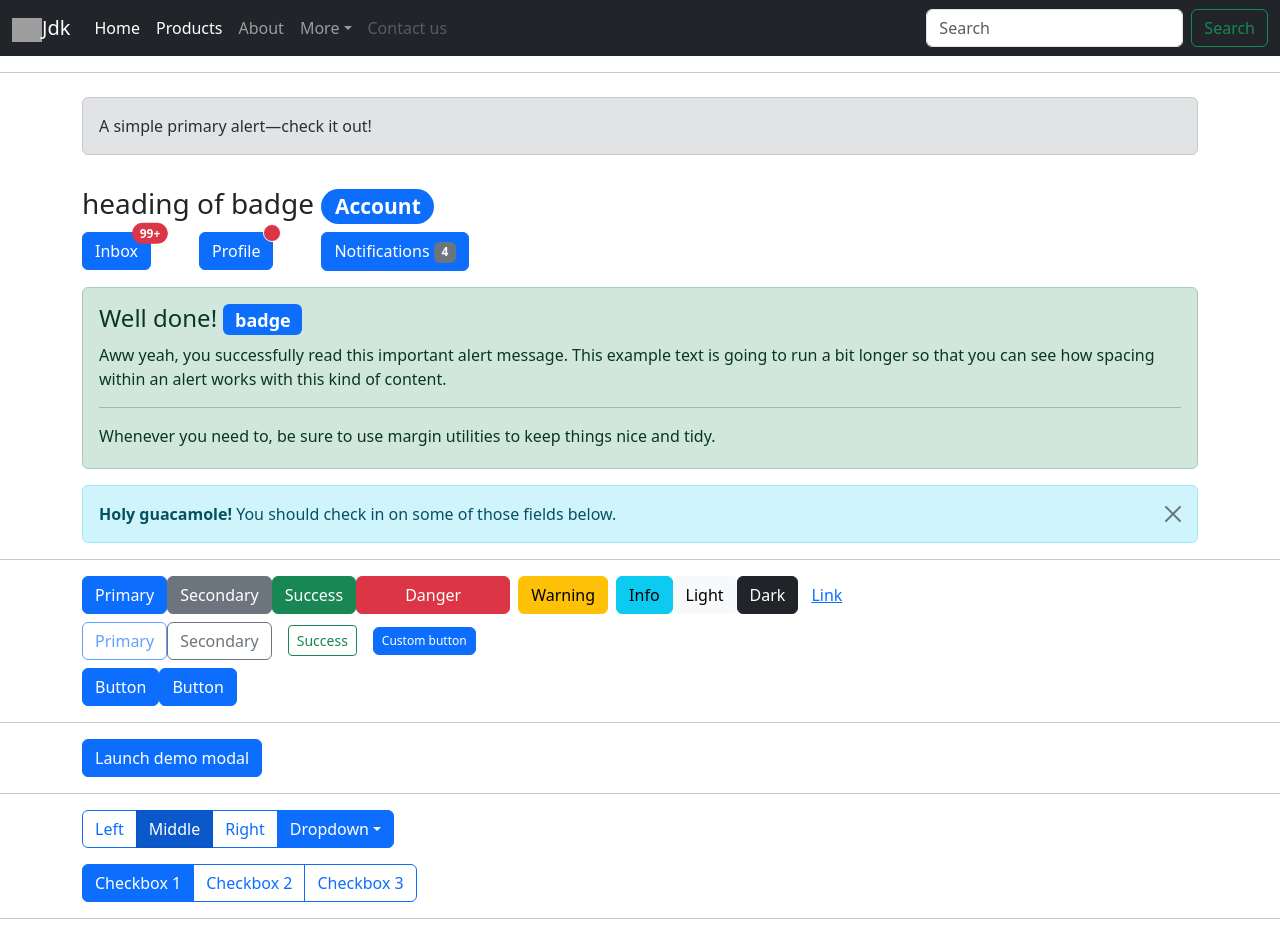
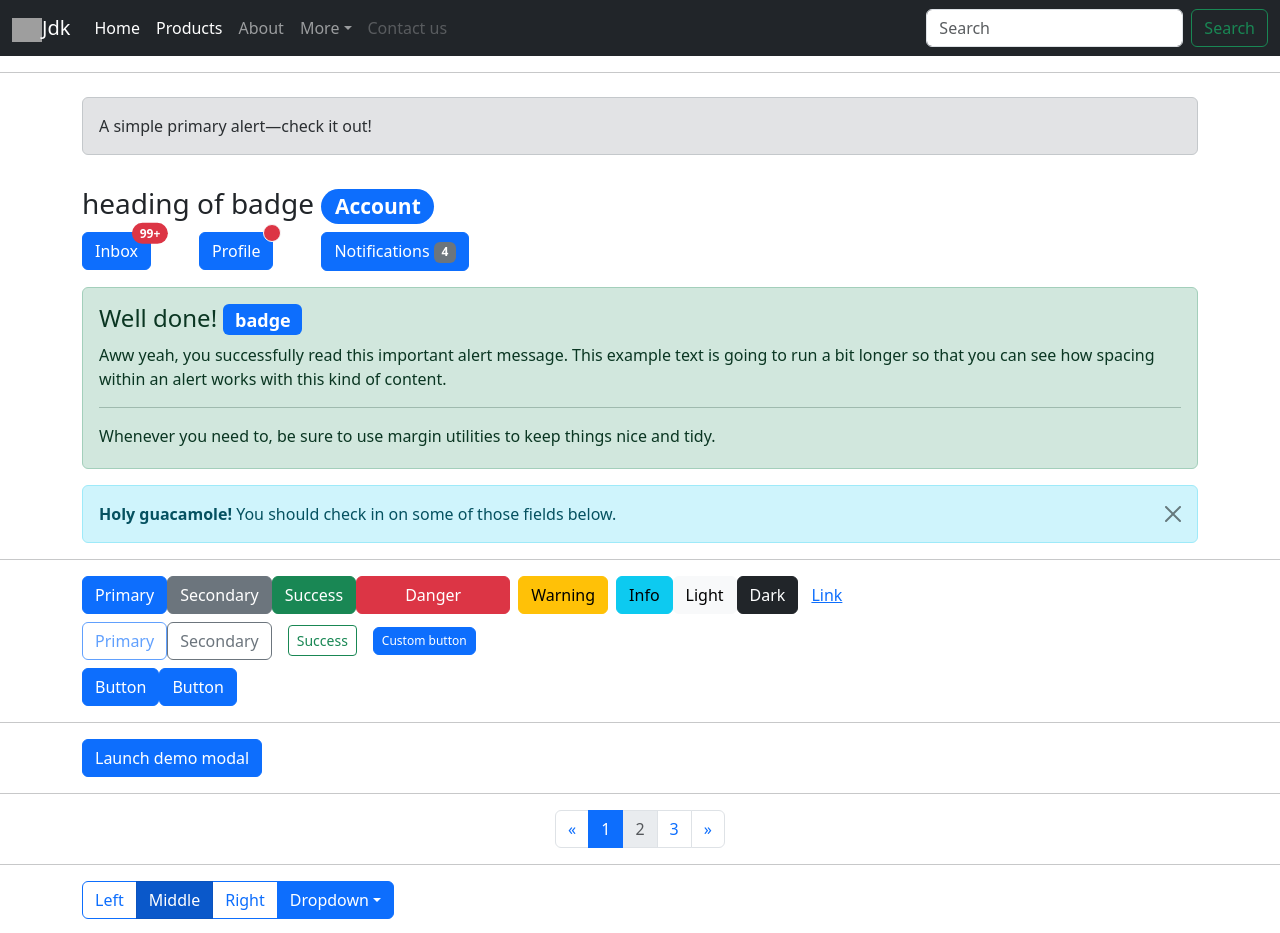
Before and after one commit to abrar0123/bsproject1, a React (Create React App) app: page / in a window 1280 px wide. Shown: the top 933 px of the page. Built offline with nearby package versions, Linux system fonts and the light colour scheme; grey boxes are pictures that could not be loaded.

Commit message:
placeholder,progressbar,scrolpy,spinner added

```diff
--- a/src/App.js
+++ b/src/App.js
@@ -11,7 +11,7 @@
 import Carousel from "./components/carousel";
 import Dropdown from "./components/dropdown";
 import Model from "./components/model";
-
+import Pagination from "./components/pagination";
 function App() {
   return (
     <>
@@ -24,7 +24,8 @@
       <hr />
       <Model />
       <hr />
-
+      <Pagination />
+      <hr />
       <Buttongroups />
       <hr />
       <Dropdown />
--- /dev/null
+++ b/src/components/pagination.js
@@ -0,0 +1,25 @@
+import React from 'react'
+
+export default function pagination() {
+  return (
+    <div className='container'>
+        <nav aria-label="Page navigation example">
+  <ul class="pagination justify-content-center">
+    <li class="page-item">
+      <a class="page-link" href="#" aria-label="Previous">
+        <span aria-hidden="true">&laquo;</span>
+      </a>
+    </li>
+    <li class="page-item active"><a class="page-link" href="#">1</a></li>
+    <li class="page-item disabled"><a class="page-link" href="#">2</a></li>
+    <li class="page-item"><a class="page-link" href="#">3</a></li>
+    <li class="page-item">
+      <a class="page-link" href="#" aria-label="Next">
+        <span aria-hidden="true">&raquo;</span>
+      </a>
+    </li>
+  </ul>
+</nav>
+    </div>
+  )
+}
```
